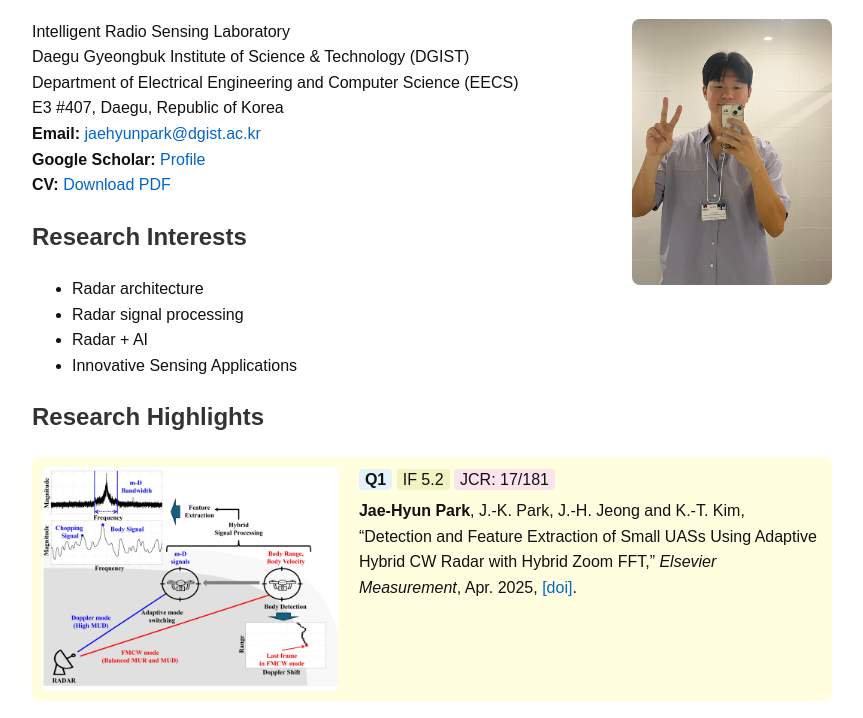
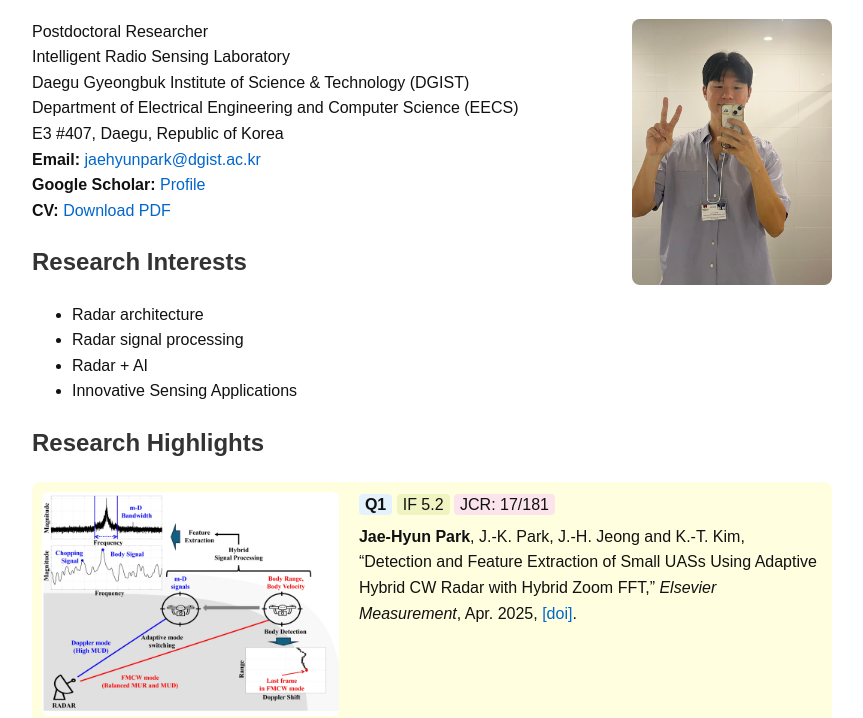
Before and after one commit to jhynpark/jhynpark.github.io, a plain HTML site: page index.html in a window 1280 px wide. Shown: the part 94-812 px from the top of the page, without its empty margins (208-1071 px from the left). Drawn offline with Linux system fonts and the light colour scheme.

Commit message:
Update index.html

```diff
--- a/index.html
+++ b/index.html
@@ -29,6 +29,7 @@
   <img src="profile.jpg" alt="Profile Photo" class="profile">
 
   <p>
+    Postdoctoral Researcher<br>
     Intelligent Radio Sensing Laboratory<br>
     Daegu Gyeongbuk Institute of Science & Technology (DGIST)<br>
     Department of Electrical Engineering and Computer Science (EECS)<br>
```
